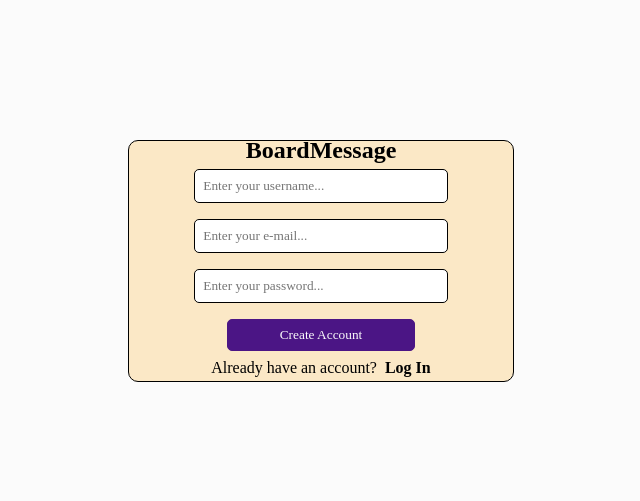
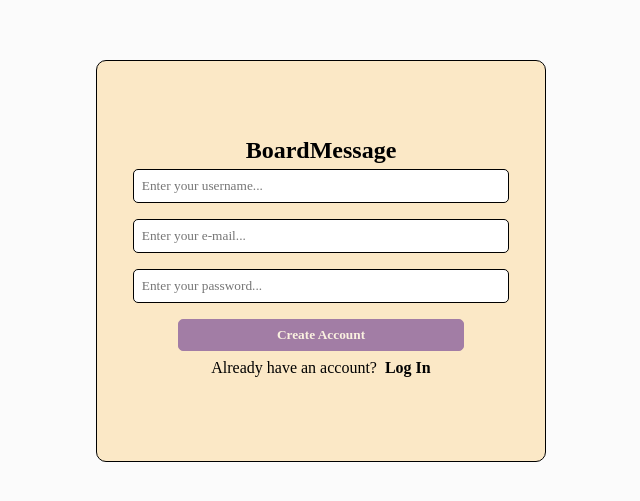
Before and after one commit to GuidoRial/board-message, a React (Create React App) app: page /signup in a window 1280 px wide. Shown: the part 139-640 px from the top of the page, without its empty margins (319-959 px from the left). Built offline with nearby package versions, Linux system fonts and the light colour scheme; a web font is replaced by a local one.

Commit message:
added form validation

```diff
--- a/src/components/SignUp/SignUp.css
+++ b/src/components/SignUp/SignUp.css
@@ -11,22 +11,25 @@ body {
     top: 50%;
     left: 50%;
     transform: translate(-50%, -50%);
-    width: 30vw;
-    height: 30vh;
+    width: 35vw;
+    height: 50vh;
     border: 1px solid black;
     border-radius: 10px;
     gap: 0.3rem;
     background-color: var(--complementary-color);
 }
 
+
 .form-container {
     display: flex;
     flex-direction: column;
     text-align: center;
+    width: 80%;
 }
 
 .have-an-account {
     display: flex;
+    justify-content: center;
     gap: 0.5rem;
     margin: 0.5rem;
 }
@@ -54,6 +57,7 @@ form {
     width: 80%;
     height: 2rem;
     border: 1px solid var(--primary-color);
+    font-weight: 700;
     border-radius: 5px;
     background-color: var(--primary-color);
     color: var(--white);
--- a/src/components/SignUp/SignUp.js
+++ b/src/components/SignUp/SignUp.js
@@ -8,15 +8,42 @@ function SignUp() {
     const [username, setUsername] = useState("");
     const [email, setEmail] = useState("");
     const [password, setPassword] = useState("");
-    //form validation, username validation (check if it exists in database)
-    const [usernameIsValid, setUsernameIsValid] = useState(false);
+
+    const [usernameIsInDatabase, setUsernameIsInDatabase] = useState(false);
+    const [usernameIsValid, setUsernameIsValid] = useState(null);
+
+    const [emailIsValid, setEmailIsValid] = useState(null);
+    const [passwordIsValid, setPasswordIsValid] = useState(null);
+
+    const disableButton = username === "" || email === "" || password === "";
 
     useEffect(() => {
         //check if user exists in database
-
-    },[username]);
+        setUsernameIsInDatabase(false);
+    }, [username]);
 
     const handleSignUp = async (e) => {
+        if (username.length < 3 || username.length > 12) {
+            e.preventDefault();
+            setUsernameIsValid(false);
+            setTimeout(() => {
+                setUsernameIsValid(null);
+            }, 5000);
+        }
+        if (!email.includes("@") || email.length < 3) {
+            e.preventDefault();
+            setEmailIsValid(false);
+            setTimeout(() => {
+                setEmailIsValid(null);
+            }, 5000);
+        }
+        if (password.length < 6 || password.length > 20) {
+            e.preventDefault();
+            setPasswordIsValid(false);
+            setTimeout(() => {
+                setPasswordIsValid(null);
+            }, 5000);
+        }
         try {
             e.preventDefault();
             const createdUserResult = await firebase
@@ -52,6 +79,16 @@ function SignUp() {
                         placeholder="Enter your username..."
                         onChange={(e) => setUsername(e.target.value)}
                     />
+                    {usernameIsValid === false && (
+                        <p style={{ color: "#FD1D1D", fontWeight: "700" }}>
+                            Username should be between 3 and 12 characters
+                        </p>
+                    )}
+                    {usernameIsInDatabase && (
+                        <p style={{ color: "#FD1D1D", fontWeight: "700" }}>
+                            Username is already in use
+                        </p>
+                    )}
                     <input
                         className="input-field"
                         id="email"
@@ -59,6 +96,11 @@ function SignUp() {
                         placeholder="Enter your e-mail..."
                         onChange={(e) => setEmail(e.target.value)}
                     />
+                    {emailIsValid === false && (
+                        <p style={{ color: "#FD1D1D", fontWeight: "700" }}>
+                            E-mail is not valid
+                        </p>
+                    )}
                     <input
                         className="input-field"
                         id="password"
@@ -66,12 +108,26 @@ function SignUp() {
                         placeholder="Enter your password..."
                         onChange={(e) => setPassword(e.target.value)}
                     />
-                    <button type="submit" id="create-account">
+                    {passwordIsValid === false && (
+                        <p style={{ color: "#FD1D1D", fontWeight: "700" }}>
+                            Password is not valid
+                        </p>
+                    )}
+                    <button
+                        disabled={disableButton}
+                        type="submit"
+                        id="create-account"
+                        style={
+                            disableButton
+                                ? { opacity: "0.5" }
+                                : { opacity: "1" }
+                        }
+                    >
                         Create Account
                     </button>
                 </form>
                 <div className="have-an-account">
-                    <p>Already have an account?</p>{" "}
+                    <p>Already have an account?</p>
                     <Link to="/login" style={linkStyle}>
                         Log In
                     </Link>
```
